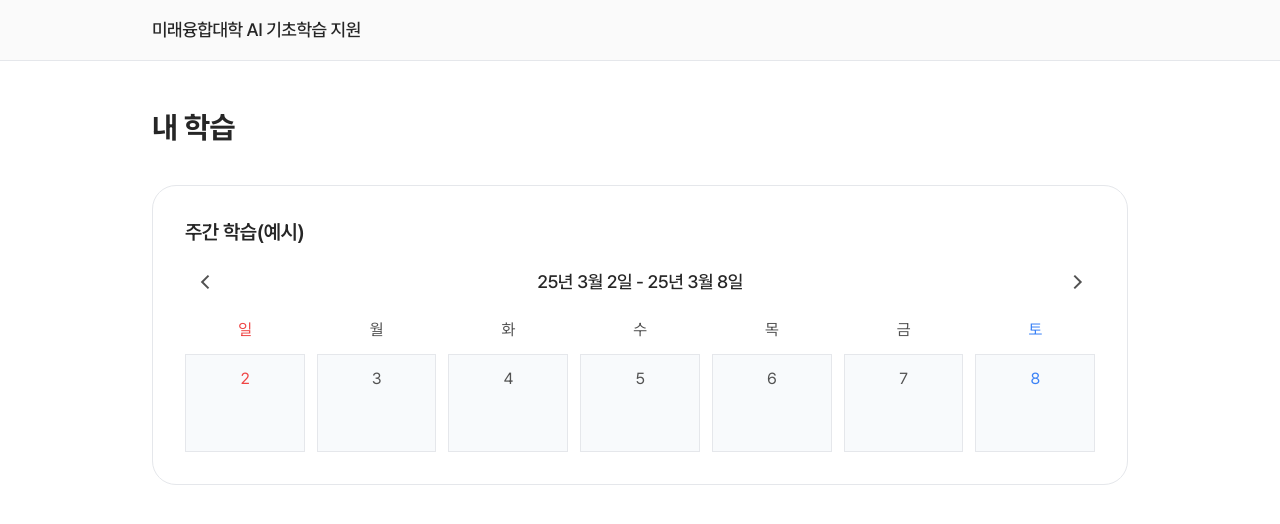
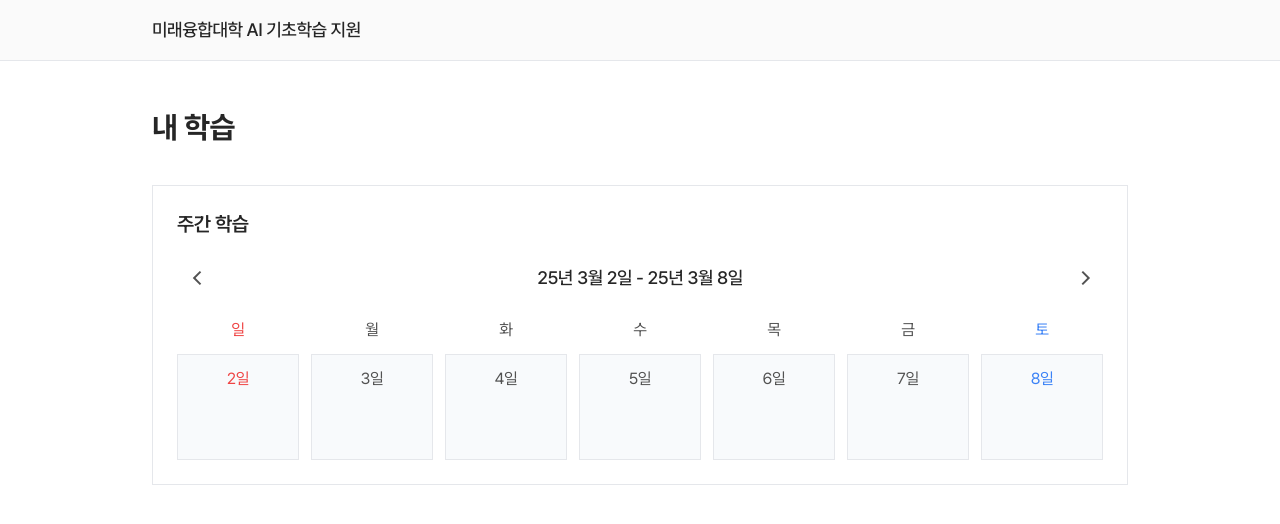
Before and after one commit to mju-future/ai-learning-web, a Next.js app: page / in a window 1280 px wide. Shown: the top 524 px of the page. Built offline with nearby package versions, Linux system fonts and the light colour scheme; no server answers; what tailwind-corner-smoothing would draw is missing.

Commit message:
[feat] 캘린더 기능구현 추가 (#24)
Co-authored-by: k-kbk <kkbk0077@gmail.com>
Co-authored-by: Bokyeom <79684339+k-kbk@users.noreply.github.com>

```diff
--- a/src/api/index.ts
+++ b/src/api/index.ts
@@ -7,6 +7,7 @@ import {
   LoginData,
   DetailType,
   WordInfo,
+  DailyQuiz,
   QuizResult,
 } from '@/types';
 
@@ -152,6 +153,29 @@ export async function fetchWordsInfo(keyword: string, token: string): Promise<Wo
     credentials: 'include',
   });
 
+  if (!response.ok) {
+    throw new Error();
+  }
+
+  const data = await response.json();
+
+  return data.body;
+}
+
+export async function recordQuiz(token: string): Promise<DailyQuiz[]> {
+  const response = await fetch(`${BASE_URL}/quizzes/count`, {
+    method: 'GET',
+    headers: {
+      Authorization: `Bearer ${token}`,
+      'Content-Type': 'application/json',
+    },
+    credentials: 'include',
+  });
+
+  if (!response.ok) {
+    throw new Error('Failed to fetch quiz counts');
+  }
+
   const data = await response.json();
 
   return data.body;
--- a/src/components/home/weekly-calendar.tsx
+++ b/src/components/home/weekly-calendar.tsx
@@ -1,19 +1,59 @@
 'use client';
 
-import React, { useState } from 'react';
+import { useState, useEffect } from 'react';
 import { CgChevronLeft, CgChevronRight, CgCheck } from 'react-icons/cg';
+import { recordQuiz } from '@/api';
+import { DailyQuiz } from '@/types';
 
-const studyData: Record<string, boolean> = {
-  '2025-02-12': true,
-  '2025-02-13': true,
-  '2025-02-14': false,
-  '2025-02-16': false,
-  '2025-02-17': true,
-  '2025-02-18': false,
-};
+function getTokenFromCookie(): string | null {
+  const cookies = document.cookie.split(';');
+  const tokenCookie = cookies.find((cookie) => cookie.trim().startsWith('ACCESS_TOKEN='));
+
+  if (tokenCookie) {
+    return tokenCookie.trim().substring('ACCESS_TOKEN='.length);
+  }
+
+  return null;
+}
 
 function WeeklyCalendar() {
   const [currentWeek, setCurrentWeek] = useState<Date>(new Date());
+  const [quizData, setQuizData] = useState<Record<string, number>>({});
+  const [token, setToken] = useState<string | null>(null);
+
+  useEffect(() => {
+    const cookieToken = getTokenFromCookie();
+    if (cookieToken) {
+      setToken(cookieToken);
+      console.log('쿠키에서 토큰을 가져왔습니다:', cookieToken.substring(0, 10) + '...');
+    } else {
+      console.log('쿠키에 토큰이 없습니다.');
+    }
+  }, []);
+
+  useEffect(() => {
+    async function fetchQuizData() {
+      if (!token) {
+        console.log('토큰이 없습니다.');
+        return;
+      }
+
+      try {
+        const response = await recordQuiz(token);
+        const newQuizData: Record<string, number> = {};
+
+        response.forEach((quiz: DailyQuiz) => {
+          newQuizData[quiz.date] = quiz.count;
+        });
+
+        setQuizData(newQuizData);
+      } catch (error) {
+        console.error('퀴즈 데이터 가져오기 실패:', error);
+      }
+    }
+
+    fetchQuizData();
+  }, [currentWeek, token]);
 
   function getMonday(date: Date): Date {
     const d = new Date(date);
@@ -46,9 +86,9 @@ function WeeklyCalendar() {
   const weekDates = getWeekDates(currentWeek);
 
   return (
-    <section className="mt-10 w-full rounded-3xl border p-8 text-base text-neutral-600">
-      <h2 className="text-xl font-semibold text-neutral-800">주간 학습(예시)</h2>
-      <div className="mt-4">
+    <section className="mt-10 w-full border p-6 text-base text-neutral-600">
+      <h2 className="text-xl font-semibold text-neutral-800">주간 학습</h2>
+      <div className="mt-5">
         <div className="flex items-center justify-between">
           <button
             onClick={() => navigateWeek(-1)}
@@ -67,7 +107,7 @@ function WeeklyCalendar() {
           </button>
         </div>
       </div>
-      <div className="mt-4 grid grid-cols-7 gap-3">
+      <div className="mt-5 grid grid-cols-7 gap-3">
         {['일', '월', '화', '수', '목', '금', '토'].map((day, index) => (
           <div
             key={day}
@@ -80,17 +120,19 @@ function WeeklyCalendar() {
         ))}
         {weekDates.map((date, index) => {
           const dateString = formatDate(date);
-          const hasStudied = studyData[dateString];
+          const quizCount = quizData[dateString] || 0;
+          const hasStudied = quizCount > 0;
 
           return (
             <div
               key={dateString}
-              className={`flex flex-col items-center border py-3 ${hasStudied ? 'bg-green-100' : 'bg-slate-50'} ${index === 0 && 'text-red-500'} ${index === 6 && 'text-blue-500'}`}
+              className={`flex flex-col items-center gap-2 border py-3 ${hasStudied ? 'bg-green-100' : 'bg-slate-50'} ${index === 0 && 'text-red-500'} ${index === 6 && 'text-blue-500'}`}
             >
-              <div className="text-base">{date.getDate()}</div>
-              <div className="mt-2 h-10 w-10">
+              <div className="text-base">{date.getDate()}일</div>
+              <div className="h-10 w-10">
                 {hasStudied && <CgCheck className="h-full w-full text-green-500" />}
               </div>
+              <div className="text-center text-black">{hasStudied && `${quizCount}문제 학습`}</div>
             </div>
           );
         })}
--- a/src/types/index.ts
+++ b/src/types/index.ts
@@ -50,6 +50,11 @@ export interface WordInfo {
   examples: { english: string; korean: string }[];
 }
 
+export interface DailyQuiz {
+  count: number;
+  date: string;
+}
+
 export interface QuizResult {
   id: number;
   isCorrect: boolean;
```
